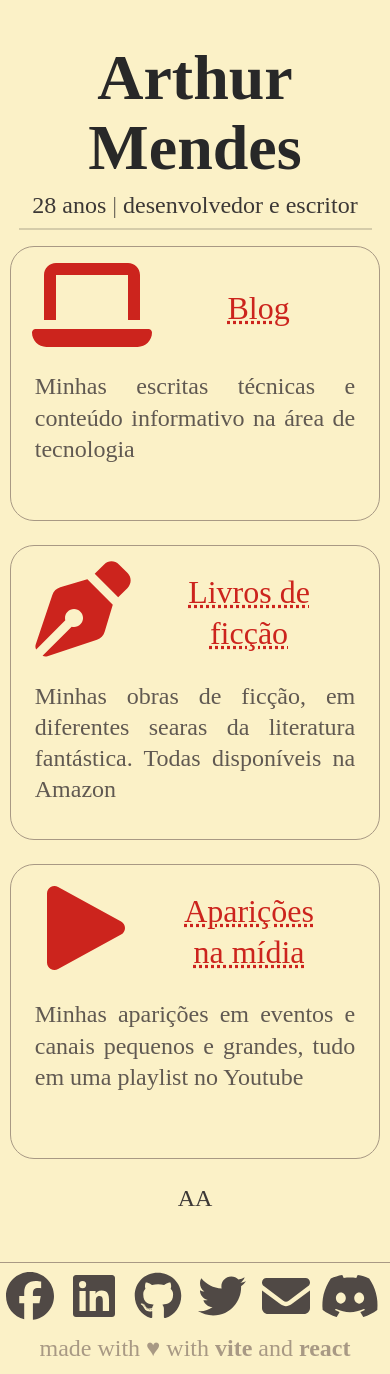
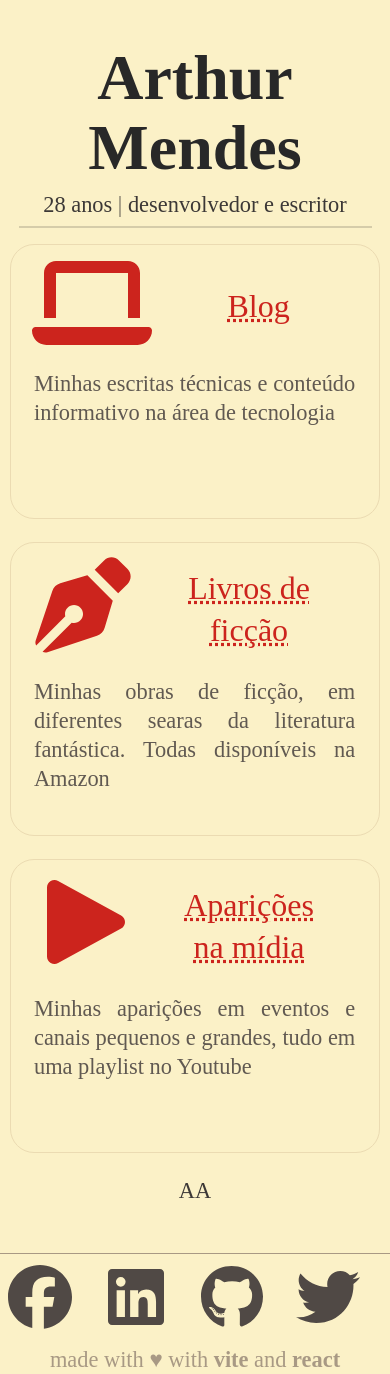
Before and after one commit to arthurmco/arthurmco.github.io, a React (Vite) app: page / in a window 390 px wide. Built offline with nearby package versions, Linux system fonts and the light colour scheme; a web font is replaced by a local one.

Commit message:
layout: improve readability and responsiveness

```diff
--- a/src/components/FollowLinksArea.css
+++ b/src/components/FollowLinksArea.css
@@ -24,9 +24,9 @@
     .follow-links {
         width: 100%;
         left: 0;
-        font-size: 3rem;
+        font-size: 4rem;
         overflow-x: scroll;
-        gap: 0.25rem;
+        gap: 1rem;
 
         border-top: 1px solid var(--fg4);
         padding-top: 0.25rem;
--- a/src/components/HomeLinksArea.css
+++ b/src/components/HomeLinksArea.css
@@ -11,7 +11,7 @@
 
 .home-links .home-link {
     width: 40%;
-    border: 1px solid var(--fg4);
+    border: 1px solid var(--bg1);
     border-radius: 1.5rem;
     padding: 0rem 1.5rem 1.5rem 0.75rem;
     max-height: 12rem;
@@ -56,6 +56,7 @@ a.link-title:hover {
 }
 
 .home-link:has(>a.link-title:hover) {
+    border: 1px solid var(--red-dark);
     background-color: color-mix(in oklch, var(--red-light) 5%, transparent);
 }
 
--- a/src/index.css
+++ b/src/index.css
@@ -55,6 +55,7 @@ body {
 @media (max-width: 600px) {
     body {
         width: 100vw;
+        font-size: 1.4rem;
     }
 }
 
```
